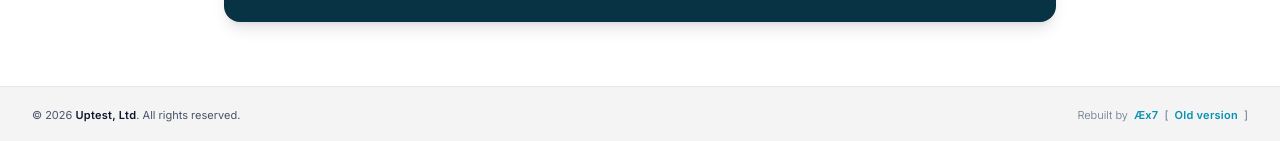
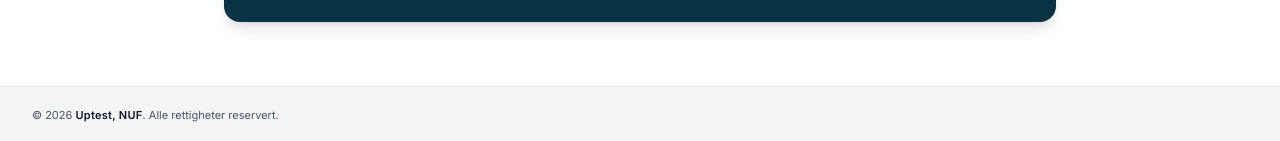
Before and after one commit to mruslys/uptest.no, a Jekyll site: the page built from no/tilgangsteknikk/index.html, in a window 1280 px wide. Shown: the part 1325-1466 px from the top of the page. Built offline with Jekyll 4.4.1, drawn with Linux system fonts in a browser that asks for light colours; nearby versions of some CDN libraries.

Commit message:
Update page.html

```diff
--- a/_layouts/page.html
+++ b/_layouts/page.html
@@ -44,26 +44,7 @@
     </main>
 
 
-    <!-- Footeris -->
-    <footer class="bg-zinc-100 py-4 sm:py-5 border-t border-gray-200 relative z-30 shadow-sm mt-auto">
-        <div class="max-w-7xl mx-auto px-4 sm:px-6 lg:px-8 flex flex-col sm:flex-row justify-between items-center gap-2 sm:gap-4 text-center sm:text-left">
-
-            <p class="text-[11px] text-slate-600 font-normal">
-                © 2026 <strong class="text-slate-900 font-semibold tracking-wide">Uptest, Ltd</strong>. All rights reserved.
-            </p>
-
-            <div class="flex items-center gap-1.5 text-[11px] text-slate-500">
-                <span class="font-light">Rebuilt by</span>
-                <a href="https://æx7.com" target="_blank" rel="noopener noreferrer" class="text-brand-600 hover:text-brand-700 transition-colors font-semibold tracking-wide">
-                    Æx7
-                </a>
-                [<a href="https://uptest.no" target="_blank" rel="noopener noreferrer" class="text-brand-600 hover:text-brand-700 transition-colors font-semibold tracking-wide">
-                    Old version
-                </a>]
-            </div>
-
-        </div>
-    </footer>
+     {% include footer.html %}
 
     <!-- Skriptas mobiliam meniu -->
     <script>
```
